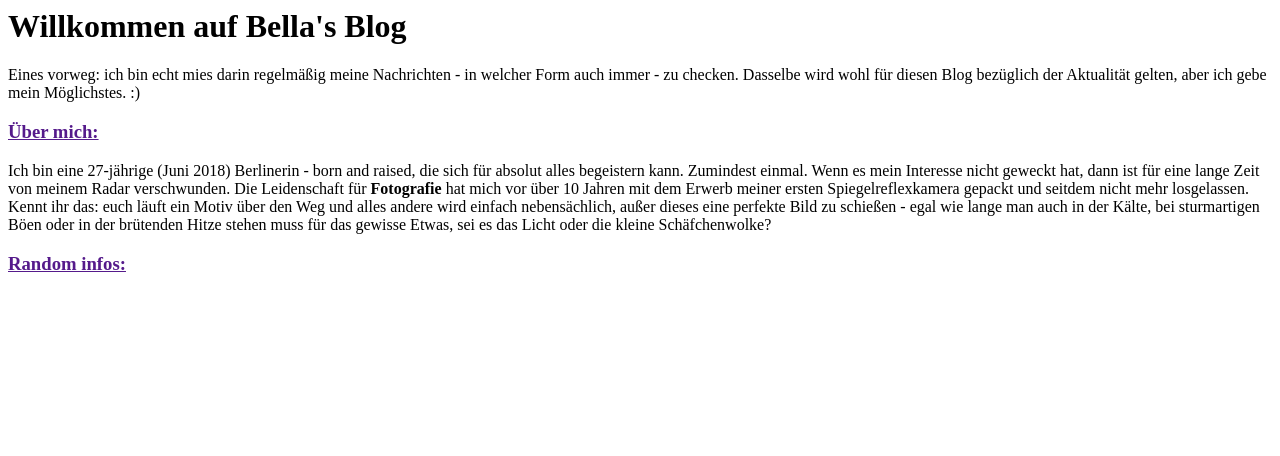
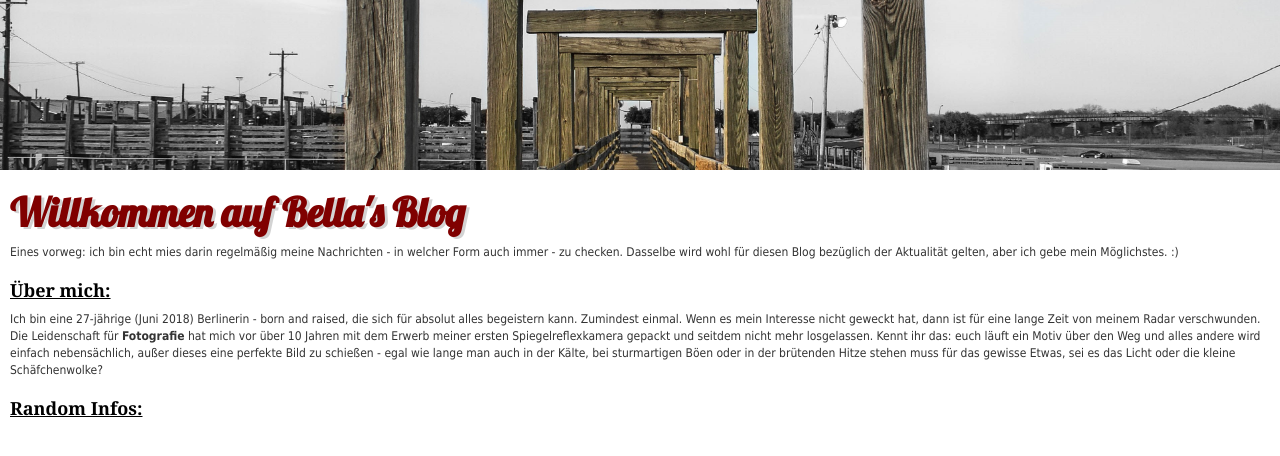
Before and after one commit to shadowsoul1990/my-first-blog, a Django app: page / in a window 1280 px wide. Shown: the top 456 px of the page. Run offline with Django 3.2, Linux system fonts and the light colour scheme; data that the repository does not hold is empty; some libraries are stand-ins or nearby versions.

Commit message:
CSS changes.

```diff
--- /dev/null
+++ b/blog/static/css/blog.css
@@ -0,0 +1,41 @@
+/* General commands explanation:
+padding-left: space to left window border
+*/
+
+/*------------------------ Classes -----------------------------*/
+
+
+.top-menu, .top-menu:hover, .top-menu:visited {
+    color: #ffffff;
+    float: right;
+    font-size: 26pt;
+    margin-right: 20px;
+}
+
+/*------------------------ Commands -----------------------------*/
+/*Header h1 with label a1 settings*/
+h1 a1{
+	color: #800000;
+	text-shadow: 3px 2px #D3D3D3;
+	font-weight: bold;
+	font-family: 'Lobster';
+	font-size: 40px;
+	padding-left: 10px;
+}
+
+/*Header h3 with label a3 settings*/
+h3 a3{
+	color: #000000;
+	font-weight: bold;
+	text-decoration: underline;
+	font-family: Georgia, serif;
+	font-size: 18px;
+	padding-left: 10px;
+}
+
+/*Paragraph p settings*/
+p {
+	font-family: Tahoma, Geneva, sans-serif;
+	font-size: 12px;
+	padding-left: 10px;
+}
--- a/blog/templates/blog/post_list.html
+++ b/blog/templates/blog/post_list.html
@@ -1,23 +1,35 @@
+{% load staticfiles %}
 <html>
 	<head>
 		<!-- Damit werden Umlaute auf der Website möglich. Diese Datei muss dabei als UTF-8 ohne BOM kodiert sein. -->
 		<meta http-equiv="content-type" content="text/html; charset=utf-8">
+		<!-- Import of Lobster font from google -->
+		<link href="//fonts.googleapis.com/css?family=Lobster&subset=latin,latin-ext" rel="stylesheet" type="text/css">
+		<!-- Including css stylesheets from inet -->
+		<link rel="stylesheet" href="//maxcdn.bootstrapcdn.com/bootstrap/3.2.0/css/bootstrap.min.css">
+		<link rel="stylesheet" href="//maxcdn.bootstrapcdn.com/bootstrap/3.2.0/css/bootstrap-theme.min.css">
+		<!-- Personal stylesheet -->
+		<link rel="stylesheet" href="{% static 'css/blog.css' %}">
+
 		<title>Python Website</title>
 	</head>
 
 	<body>
+		<!--img src="stockyards.jpg" alt="Stockyards, US Texas - 2014" width="800" height="128"-->
+		<img src="{% static 'images/stockyards.jpg' %}" alt="Stockyards, US Texas - 2014" width="100%" height="auto"/>
+
+		<h1><a1 href=""> Willkommen auf Bella's Blog </a1></h1>
 		<div>
-		<h1>Willkommen auf Bella's Blog </h1>
 		<p>Eines vorweg: ich bin echt mies darin regelmäßig meine Nachrichten - in welcher Form auch immer - zu checken. Dasselbe wird wohl für diesen Blog bezüglich der Aktualität gelten, aber ich gebe mein Möglichstes. :)</p>
 		</div>
 
 		<div>
-		<h3><a href="">Über mich:</a></h3>
+		<h3><a3 href="">Über mich:</a></h3>
 		<p> Ich bin eine 27-jährige (Juni 2018) Berlinerin - born and raised, die sich für absolut alles begeistern kann. Zumindest einmal. Wenn es mein Interesse nicht geweckt hat, dann ist für eine lange Zeit von meinem Radar verschwunden. Die Leidenschaft für <strong>Fotografie</strong> hat mich vor über 10 Jahren mit dem Erwerb meiner ersten Spiegelreflexkamera gepackt und seitdem nicht mehr losgelassen. Kennt ihr das: euch läuft ein Motiv über den Weg und alles andere wird einfach nebensächlich, außer dieses eine perfekte Bild zu schießen - egal wie lange man auch in der Kälte, bei sturmartigen Böen oder in der brütenden Hitze stehen muss für das gewisse Etwas, sei es das Licht oder die kleine Schäfchenwolke?</p>
 		</div>
 
 		<div>
-		<h3><a href="">Random infos:</a></h3>
+		<h3><a3 href="">Random Infos:</a></h3>
 		<!-- Schleife zum Anzeigen einer Liste -->
 		{% for post in posts %}
 		<div>
```
Also changed, not shown: blog/static/images/stockyards.jpg (added).
